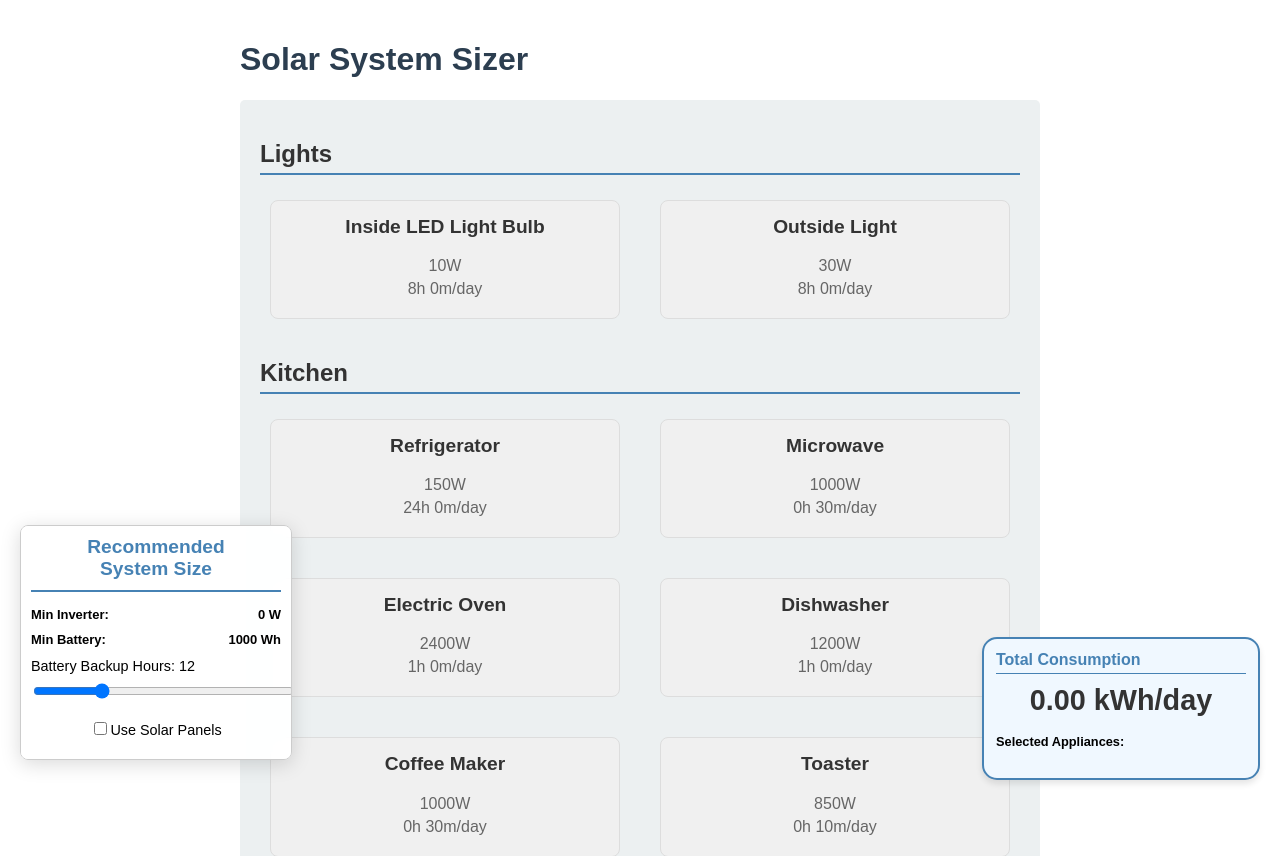
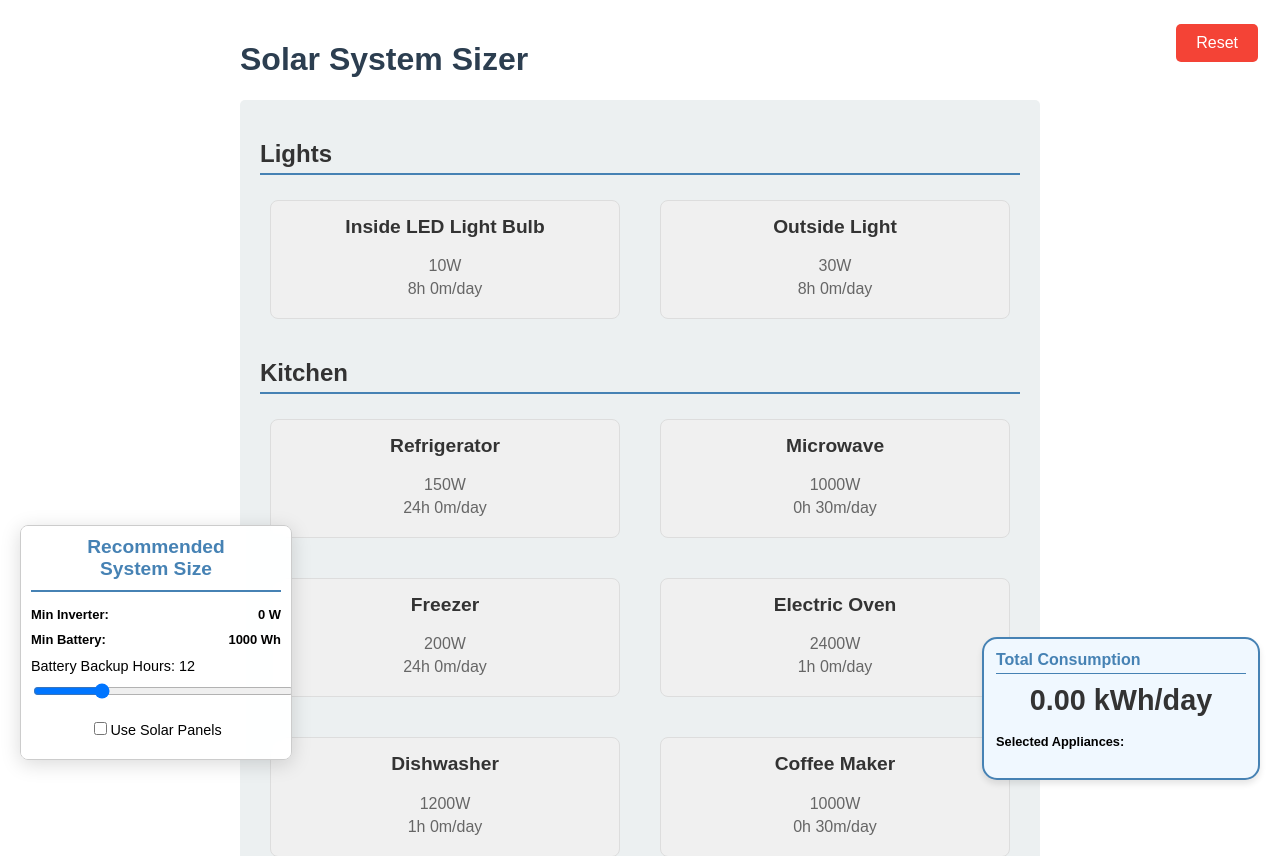
Before and after one commit to AndreLesa/solar-system-sizer, a React (Create React App) app: page / in a window 1280 px wide. Shown: the top 856 px of the page. Built offline with nearby package versions, Linux system fonts and the light colour scheme.

Commit message:
Smaller issues fixed.

```diff
--- a/src/components/ApplianceList.js
+++ b/src/components/ApplianceList.js
@@ -11,6 +11,7 @@ const roomAppliances = {
   Kitchen: [
     { name: 'Refrigerator', power: 150, maxPower: 600, defaultMinutes: 1440 },
     { name: 'Microwave', power: 1000, maxPower: 1500, defaultMinutes: 30 },
+    { name: 'Freezer', power: 200, maxPower: 600, defaultMinutes: 1440 },
     { name: 'Electric Oven', power: 2400, maxPower: 3000, defaultMinutes: 60 },
     { name: 'Dishwasher', power: 1200, maxPower: 1800, defaultMinutes: 60 },
     { name: 'Coffee Maker', power: 1000, defaultMinutes: 30 },
@@ -99,14 +100,18 @@ const ApplianceList = ({ appliances, addAppliance, updateAppliance, removeApplia
   function calculateSystemSize() {
     console.log('Selected Appliances:', selectedAppliances);
 
-    const maxPowerTotal = Object.values(selectedAppliances).reduce((sum, appliance) => {
-      const appliancePower = appliance.maxPower || appliance.power;
-      console.log(`${appliance.name}: Power ${appliancePower}W, Quantity ${appliance.quantity || 1}`);
-      return sum + (appliancePower * (appliance.quantity || 1));
+    const totalPower = Object.values(selectedAppliances).reduce((sum, appliance) => {
+      console.log(`${appliance.name}: Power ${appliance.power}W, Quantity ${appliance.quantity || 1}`);
+      return sum + (appliance.power * (appliance.quantity || 1));
     }, 0);
 
-    console.log(`Total max power: ${maxPowerTotal}W`);
-    const newInverterSize = Math.ceil(maxPowerTotal / 100) * 100;
+    const highestMaxPower = Object.values(selectedAppliances).reduce((max, appliance) => {
+      const applianceMaxPower = appliance.maxPower || appliance.power;
+      console.log(`${appliance.name}: Max Power ${applianceMaxPower}W`);
+      return Math.max(max, applianceMaxPower * (appliance.quantity || 1));
+    }, 0);
+
+    const newInverterSize = Math.ceil(Math.max(totalPower, highestMaxPower) / 100) * 100;
     console.log(`Calculated inverter size: ${newInverterSize}W`);
     setInverterSize(newInverterSize);
 
@@ -273,6 +278,26 @@ const ApplianceList = ({ appliances, addAppliance, updateAppliance, removeApplia
     setIsOpen(!isOpen);
   };
 
+  const handleReset = () => {
+    setSelectedAppliances({});
+    setBatteryUsageHours(12);
+    setUseSolarPanels(false);
+    setUseGridPower(false);
+    setGridHours(12);
+    setBatteryCapacity(0);
+    setTotalConsumption(0);
+    setSystemSize({});
+    setPowerSources([]);
+    setInverterSize(0);
+    setBatterySize(0);
+    setEffectiveBatterySize(0);
+    setBatteryBackupHours(12);
+    setHourlyConsumption(0);
+    setNumberOfPanels(1);
+    setPanelWattage(300);
+    setSolarPanelSize(0);
+  };
+
   return (
     <div className="appliance-list">
       {showNotification && (
@@ -280,6 +305,8 @@ const ApplianceList = ({ appliances, addAppliance, updateAppliance, removeApplia
           Appliance added successfully!
         </div>
       )}
+
+      <button onClick={handleReset} className="reset-button">Reset</button>
 
       {Object.entries(roomAppliances).map(([room, appliances]) => (
         <div key={room} className="room-section">
@@ -490,6 +517,7 @@ const ApplianceList = ({ appliances, addAppliance, updateAppliance, removeApplia
         numberOfPanels={numberOfPanels}
         panelWattage={panelWattage}
       />
+      <p className="disclaimer">This is an estimate. Expert advice may be necessary.</p>
     </div>
   );
 };
--- a/src/styles/ApplianceList.css
+++ b/src/styles/ApplianceList.css
@@ -305,6 +305,23 @@
   z-index: 1000;
 }
 
+.reset-button {
+  position: fixed;
+  top: 20px;
+  right: 20px;
+  z-index: 1000;
+  padding: 10px 20px;
+  background-color: #f44336;
+  color: white;
+  border: none;
+  border-radius: 5px;
+  cursor: pointer;
+}
+
+.reset-button:hover {
+  background-color: #d32f2f;
+}
+
 /* Mobile Styles */
 @media (max-width: 600px) {
   .appliance-list {
```
